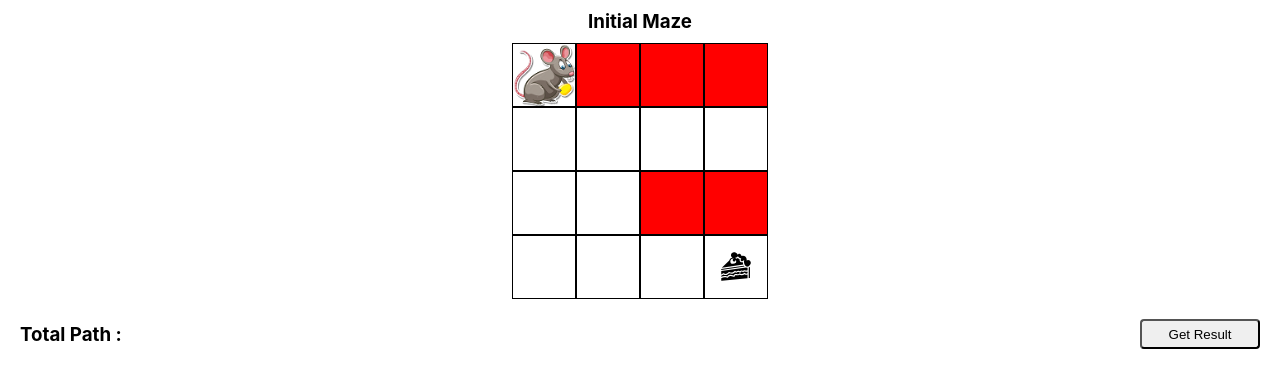
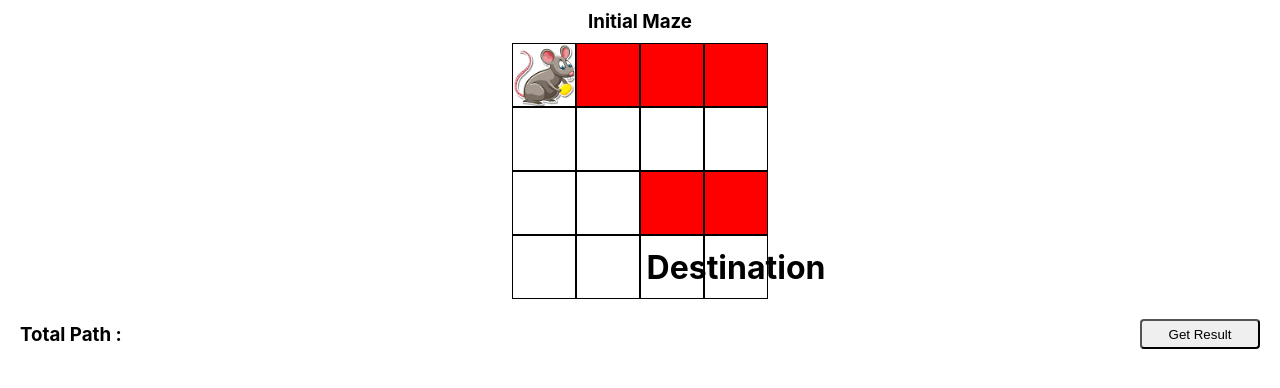
Before and after one commit to vikas13114562/Rat-in-Maze-Game, a React (Create React App) app: page / in a window 1280 px wide. Shown: the top 388 px of the page. Built offline with nearby package versions, Linux system fonts and the light colour scheme.

Commit message:
remove cake icon to deploy site

```diff
--- a/src/components/Destination.js
+++ b/src/components/Destination.js
@@ -1,11 +1,12 @@
 import React from 'react'
 import './Components.css'
-import { GiCakeSlice } from "react-icons/gi";
+// import { GiCakeSlice } from "react-icons/gi";
 
 export default function WhiteDiv() {
   return (
     <div className='white des'>
-        <GiCakeSlice />
+        <h4>Destination</h4>
+        {/* <GiCakeSlice /> */}
     </div>
   )
 }
```
